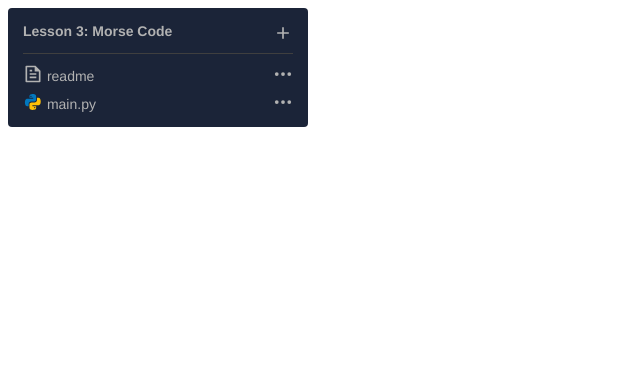
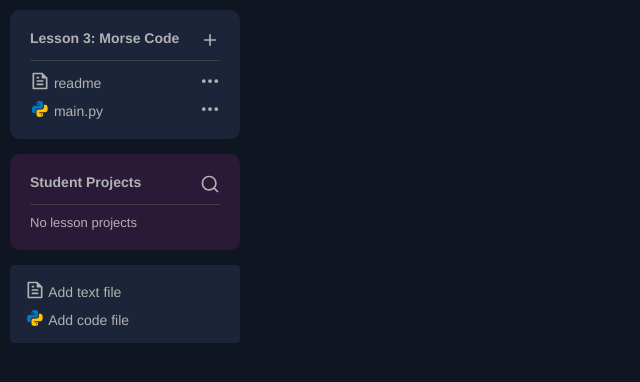
Before and after one commit to lindsayfoley/kita, a Next.js app: page / in a window 1280 px wide. Shown: the top 382 px of the page, without its empty margins (0-640 px from the left). Built offline with nearby package versions, Linux system fonts and the light colour scheme.

Commit message:
updates to home and added global styles

```diff
--- a/src/pages/_app.tsx
+++ b/src/pages/_app.tsx
@@ -1,3 +1,4 @@
+import "@kita/styles/globals.css";
 import "@kita/styles/colours.css";
 import type { AppProps } from "next/app";
 
--- a/src/pages/index.tsx
+++ b/src/pages/index.tsx
@@ -1,7 +1,10 @@
 import Head from "next/head";
 import { Card } from "@kita/components/molecules/Card";
 import { Icon } from "@kita/components/atoms/Icon";
-import { defaultStoryList } from "@kita/components/molecules/Card/mockdata";
+import {
+  defaultStoryList,
+  subMenuList,
+} from "@kita/components/molecules/Card/mockdata";
 import { IconListGroup } from "@kita/components/molecules/IconListGroup";
 import styles from "../styles/Home.module.css";
 
@@ -13,22 +16,32 @@ export default function Home() {
         <meta name="description" content="Lindsay's Kita test submission" />
         <meta name="viewport" content="width=device-width, initial-scale=1" />
       </Head>
-      <div>
-        <main>
+      <section className={styles.container}>
         <aside className={styles.aside}>
           <Card
-              theme={Card.Theme.dark}
             header={
               <>
                 <h4>Lesson 3: Morse Code</h4> <Icon name="plus" />
               </>
             }
             body={<IconListGroup list={defaultStoryList} />}
+          />
+          <Card
+            theme={Card.Theme.highlight}
+            header={
+              <>
+                <h4>Student Projects</h4> <Icon name="magnifyingGlass" />
+              </>
+            }
+            body={<span>No lesson projects</span>}
+          />
+          <Card
+            body={<IconListGroup list={subMenuList} />}
             borderRadiusSize={Card.BorderRadiusSize.small}
           />
         </aside>
-        </main>
-      </div>
+        <main className={styles.main}></main>
+      </section>
     </>
   );
 }
--- a/src/styles/Home.module.css
+++ b/src/styles/Home.module.css
@@ -1,3 +1,17 @@
+.container {
+    background-color: var(--theme-dark);
+    height: 100vh;
+}
+
 .aside {
-    max-width: 300px;
+    max-width: 250px;
+    padding: 10px;
 }
+
+.main {
+   width: calc(100% - 250px);
+}
+
+.home-cards {
+    margin-bottom: 15px;
+}
--- a/src/styles/colours.css
+++ b/src/styles/colours.css
@@ -7,4 +7,5 @@
   --highlight-blue: #1A80CA;
   --theme-blue: #1B2438;
   --theme-purple: #2A1A38;
+  --theme-dark: #0F1521;
 }
--- /dev/null
+++ b/src/styles/globals.css
@@ -0,0 +1,4 @@
+* {
+  box-sizing: border-box;
+  margin: 0;
+}
```
Also changed, not shown: 1 other file (tests, documents, lock files or other folders). Lines whose indentation alone changed are shown as unchanged.
